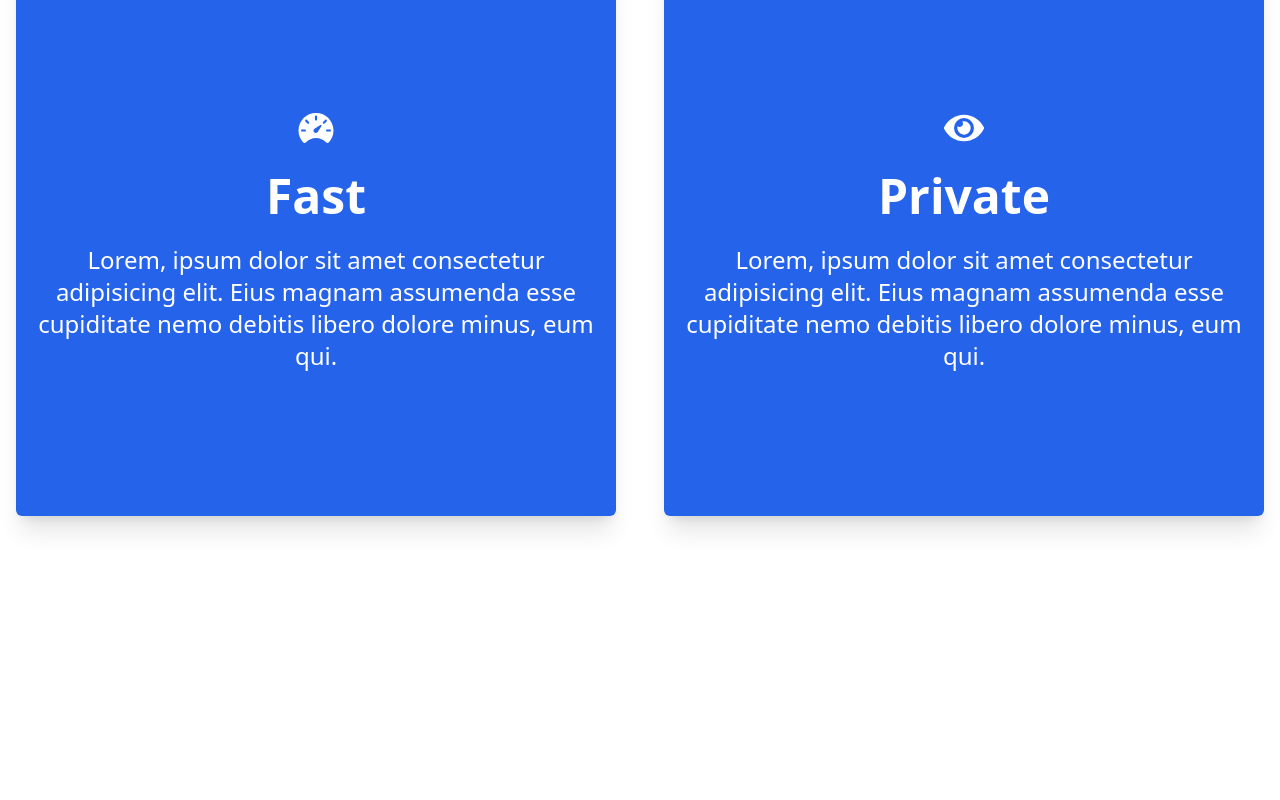
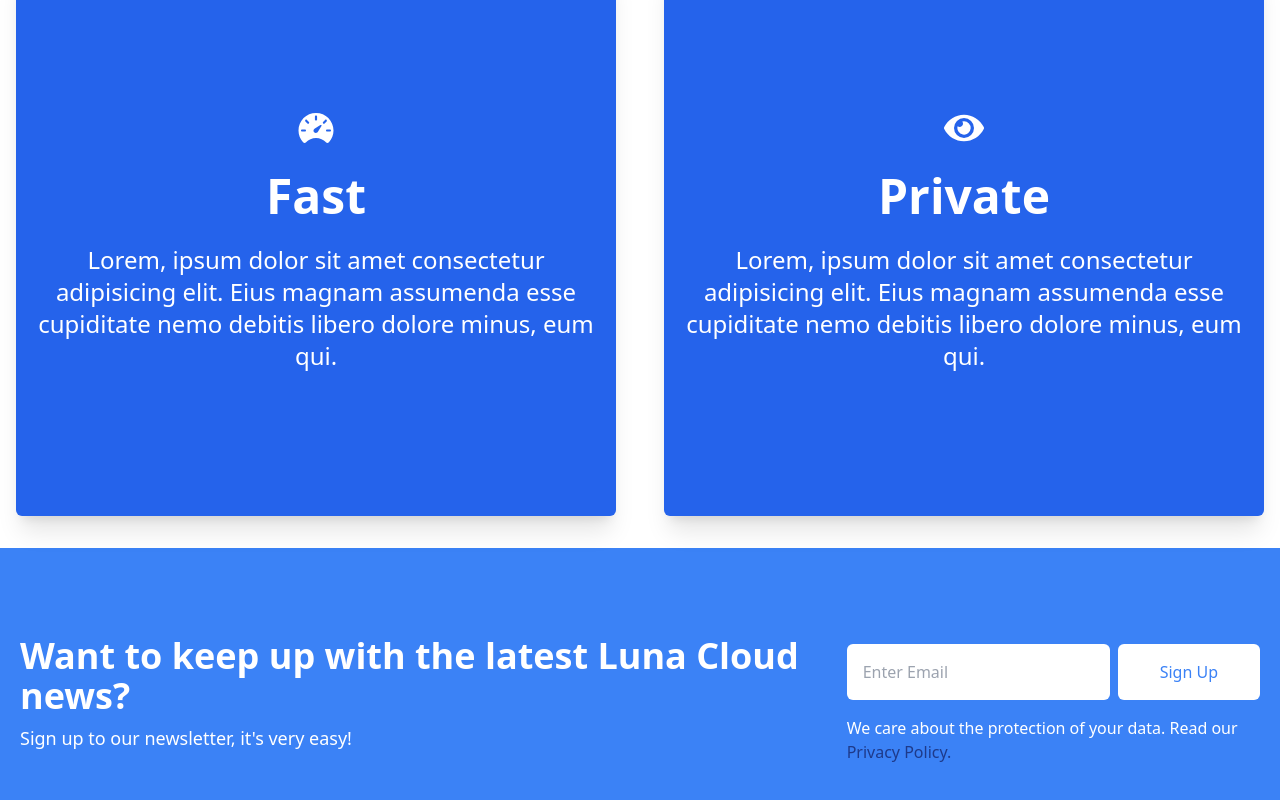
Before and after one commit to AnthonySaliba787/luna-cloud, a React (Vite) app: page /#/ in a window 1280 px wide. Shown: the part 1468-2268 px from the top of the page. Before the commit the page ends 2016 px from the top, so only its background shows below. Built offline with nearby package versions, Linux system fonts and the light colour scheme.

Commit message:
Implement footer in homepage

```diff
--- a/src/components/Home.jsx
+++ b/src/components/Home.jsx
@@ -41,7 +41,10 @@ function Home() {
             </span>
             {""}
           </p>
-          <button className="main-button" onClick={scrollToElement}>
+          <button
+            className="main-button hover:bg-blue-500 hover:shadow-xl active:bg-blue-400"
+            onClick={scrollToElement}
+          >
             Learn More
           </button>
         </div>
@@ -86,7 +89,36 @@ function Home() {
             </p>
           </div>
         </div>
-        {/* // TODO: Potentially add a footer with privacy policy and social media links? */}
+        <div className="w-full py-16 text-white px-4 bg-blue-500">
+          <div className="max-w-[1240px] mx-auto grid lg:grid-cols-3">
+            <div className="lg:col-span-2 my-4 lg:text-left text-center">
+              <h1 className="md:text-4xl sm:text-3xl text-2xl font-bold py-2">
+                Want to keep up with the latest Luna Cloud news?
+              </h1>
+              <p className="font-medium text-sm md:text-lg">
+                Sign up to our newsletter, it's very easy!
+              </p>
+            </div>
+            <div className="my-4">
+              <div className="flex flex-col lg:flex-row items-center justify-between w-full lg:gap-2">
+                <input
+                  type="email"
+                  placeholder="Enter Email"
+                  className="p-4 rounded-md text-blue-500 hover:shadow-xl duration-300"
+                />
+                <button className="main-button bg-white text-blue-500 hover:bg-blue-100 hover:shadow-xl active:bg-blue-200">
+                  Sign Up
+                </button>
+              </div>
+              <p className="lg:text-left text-center">
+                We care about the protection of your data. Read our{" "}
+                <span className="text-blue-900 cursor-pointer">
+                  Privacy Policy.
+                </span>
+              </p>
+            </div>
+          </div>
+        </div>
       </div>
     </>
   );
--- a/src/index.css
+++ b/src/index.css
@@ -12,11 +12,13 @@
   }
 
   .main-button {
-    @apply w-[150px] md:w-[175px] lg:w-[200px] py-4 my-4 bg-blue-600 text-white rounded-md mx-auto font-medium hover:bg-blue-500 hover:shadow-xl active:bg-blue-400 duration-300;
+    @apply w-[150px] md:w-[175px] lg:w-[200px] py-4 my-4 bg-blue-600
+    text-white rounded-md mx-auto font-medium duration-300;
   }
 
   .card {
-    @apply bg-blue-600 text-white max-w-[700px] h-auto py-36 text-center flex flex-col items-center justify-center shadow-xl rounded-md gap-4 hover:scale-[1.03] hover:shadow-2xl duration-300;
+    @apply bg-blue-600 text-white max-w-[700px] h-auto py-36 text-center flex flex-col
+    items-center justify-center shadow-xl rounded-md gap-4 hover:scale-[1.03] hover:shadow-2xl duration-300;
   }
 
   .card-title {
```
